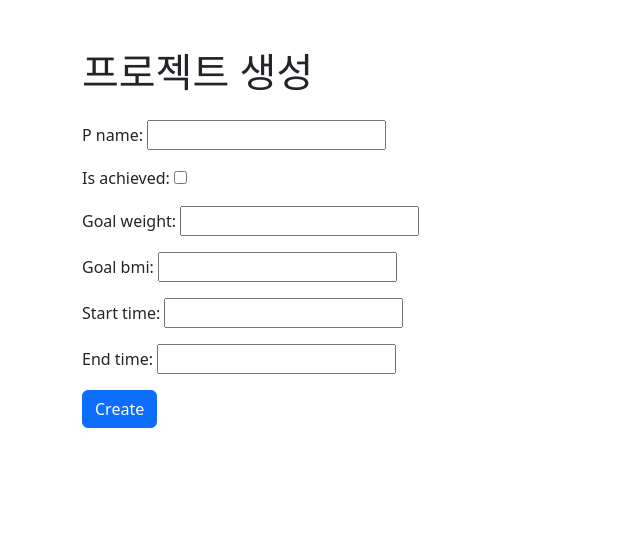
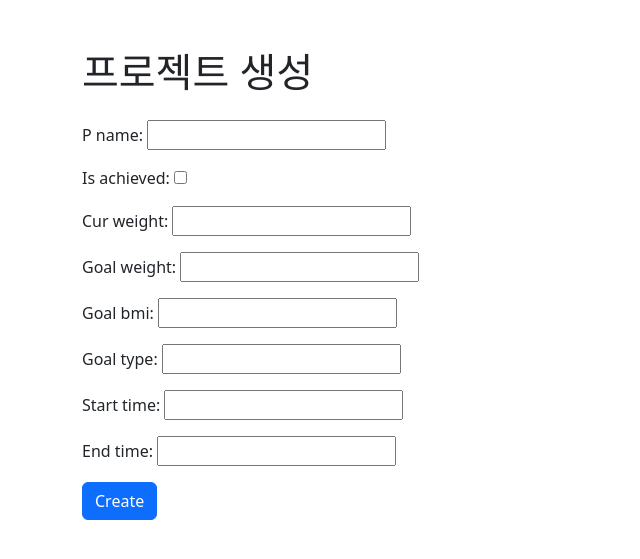
Before and after one commit to yonghoonjeon/HealthGenie, a Django app: page /pha/projects/create/ in a window 1280 px wide. Shown: the top 559 px of the page, without its empty margins (0-640 px from the left). Run offline with Django 4.2, Linux system fonts and the light colour scheme; the visitor is signed in with stand-in values (Sample User, id 1); some libraries are stand-ins or nearby versions.

Commit message:
modified create_project.html and forms.py

```diff
--- a/pha/forms.py
+++ b/pha/forms.py
@@ -24,4 +24,4 @@ class UserRegisterForm(forms.ModelForm):
 class ProjectForm(forms.ModelForm):
     class Meta:
         model = Project
-        fields = ['p_name', 'is_achieved', 'goal_weight', 'goal_bmi', 'goal_type', 'start_time', 'end_time']
+        fields = ['p_name', 'is_achieved', 'cur_weight', 'goal_weight', 'goal_bmi', 'goal_type', 'start_time', 'end_time']
--- a/pha/templates/pha/create_project.html
+++ b/pha/templates/pha/create_project.html
@@ -18,10 +18,16 @@
                 {{ form.is_achieved.label_tag }} {{ form.is_achieved }}
             </div>
             <div class="mb-3">
+                {{ form.cur_weight.label_tag }} {{ form.cur_weight }}
+            </div>
+            <div class="mb-3">
                 {{ form.goal_weight.label_tag }} {{ form.goal_weight }}
             </div>
             <div class="mb-3">
                 {{ form.goal_bmi.label_tag }} {{ form.goal_bmi }}
+            </div>
+            <div class="mb-3">
+                {{ form.goal_type.label_tag }} {{ form.goal_type }}
             </div>
             <div class="mb-3">
                 {{ form.start_time.label_tag }} {{ form.start_time }}
```
